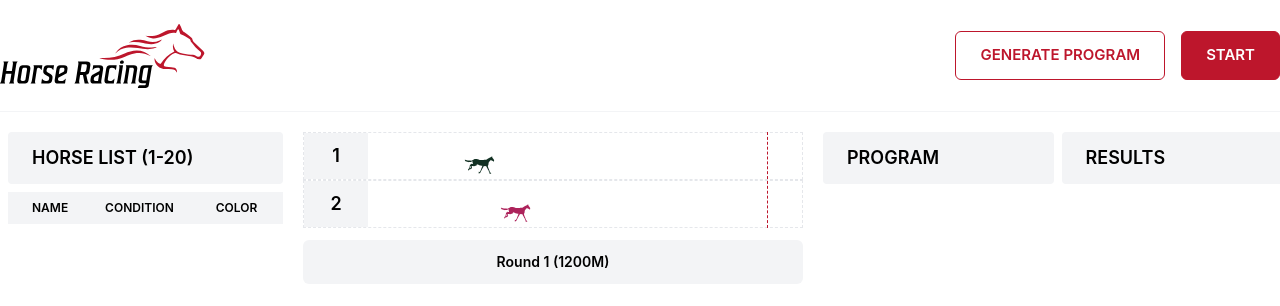
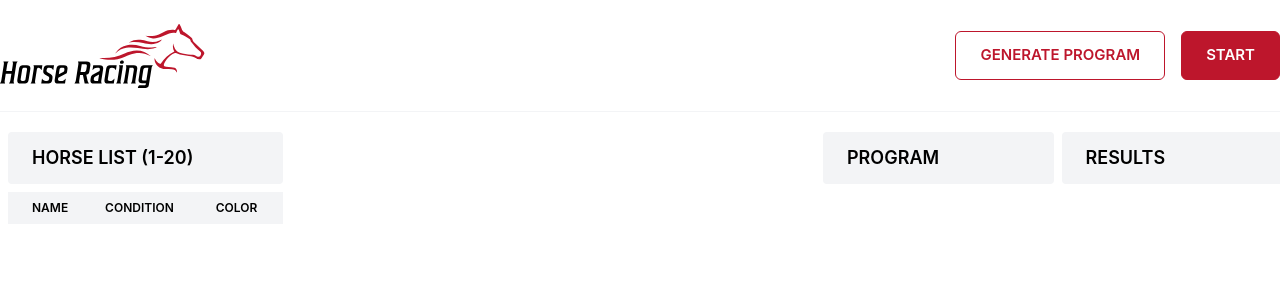
Before and after one commit to muzafferkadir/horse-racing, a Vue app: page / in a window 1280 px wide. Shown: the top 306 px of the page. Built offline with nearby package versions, Linux system fonts and the light colour scheme.

Commit message:
refactor: startProgram action created, getting info from vuex about race

```diff
--- a/src/App.vue
+++ b/src/App.vue
@@ -1,9 +1,5 @@
 <script lang="ts">
 import { defineComponent } from 'vue'
-import { mapActions } from 'vuex'
-// import RaceSchedule from './components/RaceSchedule.vue'
-// import RaceResults from './components/RaceResults.vue'
-// import RaceTrack from './components/RaceTrack.vue'
 import TheHeader from './components/TheHeader.vue'
 import HorseList from './components/HorseList.vue'
 import RaceArea from './components/RaceArea.vue'
@@ -12,44 +8,10 @@ import RaceInfo from './components/RaceInfo.vue'
 export default defineComponent({
   name: 'App',
   components: {
-    // RaceSchedule,
-    // RaceResults,
-    // RaceTrack,
     TheHeader,
     HorseList,
     RaceArea,
     RaceInfo
-  },
-  methods: {
-    ...mapActions(['generateRace', 'startRace'])
-  },
-  data() {
-    return {
-      program: {
-        rounds: [
-          { name: 'Round 1', distance: 1200 },
-          { name: 'Round 2', distance: 1600 }
-        ],
-        racers: [
-          {
-            id: 1,
-            name: 'Horse 1',
-            color: '#123123',
-            condition: 60,
-            speed: 60,
-            distance: false
-          },
-          {
-            id: 2,
-            name: 'Horse 2',
-            color: '#AD235B',
-            condition: 90,
-            speed: 80,
-            distance: false
-          }
-        ]
-      }
-    }
   }
 })
 </script>
@@ -58,7 +20,7 @@ export default defineComponent({
   <TheHeader />
   <div class="container mx-auto flex gap-5 py-5 px-2 min-w-[1300px]">
     <HorseList />
-    <RaceArea :program="program" />
+    <RaceArea />
     <RaceInfo />
   </div>
 </template>
--- a/src/components/RaceArea.vue
+++ b/src/components/RaceArea.vue
@@ -1,13 +1,13 @@
 <template>
   <div class="w-[500px]">
     <div class="sticky top-5">
-      <div class="max-h-max flex flex-col sticky">
+      <div class="max-h-max flex flex-col sticky mb-3">
         <div
           class="absolute top-0 bottom-0 right-8 w-1 border-l border-dashed border-primary-500"
         ></div>
         <div
-          v-for="(racer, index) in racers"
-          :key="racer.id"
+          v-for="(horse, index) in currentRace.participants"
+          :key="horse.id"
           class="flex items-center w-full h-12 border border-t border-dashed border-gray-200"
         >
           <div
@@ -18,25 +18,20 @@
           <div class="flex-1 relative h-full">
             <div
               class="absolute top-1/2 -translate-y-1/2 flex items-center"
-              :style="{ transform: `translateX(${getRacerPosition(racer)}px)`, color: racer.color }"
+              :style="{ transform: `translateX(${getHorsePosition(horse)}px)`, color: horse.color }"
             >
-              <IconHorse :color="racer.color" />
+              <IconHorse :color="horse.color" />
             </div>
           </div>
         </div>
       </div>
-      <div class="flex rounded-md mt-3 justify-center bg-gray-100">
+      <div
+        v-if="currentRace?.participants?.length"
+        class="flex rounded-md justify-center bg-gray-100"
+      >
         <div class="py-3 px-6 text-sm font-semibold">
-          {{ currentRound.name }} ({{ currentRound.distance }}M)
+          {{ currentRace.name }} ({{ currentRace.distance }}M)
         </div>
-      </div>
-      <div v-if="roundResults.length > 0" class="mt-3">
-        <h3 class="font-bold">Round Results:</h3>
-        <ul>
-          <li v-for="(result, index) in roundResults" :key="index">
-            Round {{ index + 1 }}: 1st: {{ result[0] }}, 2nd: {{ result[1] }}, 3rd: {{ result[2] }}
-          </li>
-        </ul>
       </div>
     </div>
   </div>
@@ -44,114 +39,92 @@
 
 <script lang="ts">
 import { defineComponent } from 'vue'
+import { mapState, mapMutations } from 'vuex'
 import IconHorse from './icons/IconHorse.vue'
-import type { PropType } from 'vue'
-
-interface Round {
-  name: string
-  distance: number
-}
-
-interface Racer {
-  id: number
-  name: string
-  color: string
-  condition: number
-  speed: number
-  distance: number
-  finished: boolean
-}
-
-interface HorseRacingProgram {
-  rounds: Round[]
-  racers: Racer[]
-}
 
 export default defineComponent({
   components: {
     IconHorse
   },
-  props: {
-    program: {
-      type: Object as PropType<HorseRacingProgram>,
-      required: true
-    }
-  },
   data() {
     return {
-      racers: [] as Racer[],
-      currentRoundIndex: 0,
       trackWidth: 400,
-      isRacing: false,
-      finishedRacers: 0,
-      roundResults: [] as number[][]
+      racePositions: {} as { [key: number]: number }
     }
   },
   computed: {
-    currentRound(): Round {
-      return this.program.rounds[this.currentRoundIndex]
+    ...mapState(['horses', 'races', 'results', 'isRacing', 'currentRaceId', 'programStarted']),
+    currentRace() {
+      return (
+        this.races.find((race) => race.id === this.currentRaceId) || {
+          participants: [],
+          distance: 0
+        }
+      )
+    },
+    raceResults() {
+      return this.results.filter((result) => result.raceId === this.currentRaceId)
     }
   },
-  mounted() {
-    this.initializeRacers()
-    this.startRace()
+  watch: {
+    isRacing(newValue) {
+      if (newValue) {
+        this.startRace()
+      }
+    }
   },
   methods: {
-    initializeRacers() {
-      this.racers = this.program.racers.map((racer) => ({
-        ...racer,
-        distance: 0,
-        finished: false
-      }))
-    },
+    ...mapMutations(['setIsRacing', 'addResult']),
+
     startRace() {
-      this.isRacing = true
+      this.racePositions = {}
+      this.currentRace.participants.forEach((horse) => {
+        this.racePositions[horse.id] = 0
+      })
       this.animateRace()
     },
+
     animateRace() {
       if (!this.isRacing) return
 
-      this.racers.forEach((racer) => {
-        if (racer.finished) return
-
-        const speedReduction = Math.max(0, (100 - racer.condition) / 100) * 0.1
-        const currentSpeed = Math.max(50, racer.speed * (1 - speedReduction))
-        racer.distance += currentSpeed / 60
-
-        if (racer.distance >= this.currentRound.distance) {
-          racer.distance = this.currentRound.distance
-          racer.finished = true
-          this.finishedRacers++
+      let allFinished = true
+      this.currentRace.participants.forEach((horse) => {
+        if (this.racePositions[horse.id] < this.currentRace.distance) {
+          const speedReduction = Math.max(0, (100 - horse.condition) / 100) * 0.1
+          const speed = Math.random() * 10 + 5 // Random speed between 5 and 15
+          this.racePositions[horse.id] += speed * (1 - speedReduction)
+          allFinished = false
         }
       })
 
-      if (this.finishedRacers === this.racers.length) {
-        this.finishRound()
+      if (allFinished) {
+        this.finishRace()
       } else {
         requestAnimationFrame(this.animateRace)
       }
     },
-    finishRound() {
-      const sortedRacers = [...this.racers].sort((a, b) => b.distance - a.distance)
-      this.roundResults.push(sortedRacers.slice(0, 3).map((racer) => racer.id))
 
-      if (this.currentRoundIndex < this.program.rounds.length - 1) {
-        this.currentRoundIndex++
-        this.resetRacersForNextRound()
-        this.startRace()
-      } else {
-        this.isRacing = false
-      }
+    finishRace() {
+      const sortedHorses = Object.entries(this.racePositions)
+        .sort(([, a], [, b]) => b - a)
+        .map(([id]) => parseInt(id))
+
+      this.addResult({
+        raceId: this.currentRaceId,
+        positions: sortedHorses.map((horseId, index) => ({ horseId, position: index + 1 }))
+      })
+      // this.setIsRacing(false)
     },
-    resetRacersForNextRound() {
-      this.racers.forEach((racer) => {
-        racer.distance = 0
-        racer.finished = false
-      })
-      this.finishedRacers = 0
+
+    getHorsePosition(horse: { id: number }) {
+      return (
+        ((this.racePositions[horse.id] || 0) / (this.currentRace.distance || 1)) * this.trackWidth
+      )
     },
-    getRacerPosition(racer: Racer) {
-      return (racer.distance / this.currentRound.distance) * this.trackWidth
+
+    getHorseName(horseId: number) {
+      const horse = this.horses.find((h) => h.id === horseId)
+      return horse ? horse.name : 'Unknown'
     }
   }
 })
--- a/src/components/TheHeader.vue
+++ b/src/components/TheHeader.vue
@@ -38,6 +38,11 @@ export default defineComponent({
     }
 
     const toggleRacing = () => {
+      if (!store.state.programStarted) {
+        store.dispatch('startProgram')
+        return
+      }
+
       store.commit('setIsRacing', !store.state.isRacing)
     }
 
--- a/src/store/index.ts
+++ b/src/store/index.ts
@@ -26,6 +26,7 @@ interface State {
   isRacing: boolean;
   currentRaceId: number | null;
   isGenerated: boolean;
+  programStarted: boolean;
 }
 
 const horseNames = [
@@ -34,8 +35,8 @@ const horseNames = [
 ];
 
 const horseColors = [
-  '#160404', '#260402', '#380400', '#470700', '#570C00', '#661100', '#751700', '#851F00', '#942700', '#A33100',
-  '#B33B00', '#C24700', '#D15400', '#E06100', '#F07000', '#FF8000', '#FF8F0F', '#FF9E1F', '#FFAB2E', '#FFB83D'
+  '#160404', '#2a2a2a', '#5d3a37', '#4d4d4d', '#570C00', '#979797', '#751700', '#836969', '#942700', '#A33100',
+  '#B33B00', '#c27b00', '#D15400', '#76541e', '#F07000', '#dcbf1e', '#cac7c3', '#efe55e', '#FFAB2E', '#ffa304'
 ];
 
 const raceLengths = [1200, 1400, 1600, 1800, 2000, 2200];
@@ -48,6 +49,7 @@ const store = createStore<State>({
     isRacing: false,
     currentRaceId: null,
     isGenerated: false,
+    programStarted: false,
   },
   mutations: {
     setHorses(state, horses: Horse[]) {
@@ -80,6 +82,10 @@ const store = createStore<State>({
 
     setIsGenerated(state, isGenerated: boolean) {
       state.isGenerated = isGenerated;
+    },
+
+    setProgramStarted(state, programStarted: boolean) {
+      state.programStarted = programStarted;
     }
   },
   actions: {
@@ -101,6 +107,7 @@ const store = createStore<State>({
       commit('setResults', []);
       commit('setIsRacing', false);
       commit('setCurrentRaceId', null);
+      commit('setProgramStarted', false);
 
       dispatch('initializeHorses');
 
@@ -121,21 +128,23 @@ const store = createStore<State>({
         commit('addRace', race);
         commit('setIsGenerated', true);
       });
+
+      if (!state.currentRaceId && state.races.length > 0) {
+        commit('setCurrentRaceId', state.races[0].id);
+      }
     },
 
-    startRace({ commit }, raceId: number) {
+    startProgram({ commit, state }) {
+      if (!state.isGenerated) {
+        return;
+      }
+
+      if (!state.currentRaceId && state.races.length > 0) {
+        commit('setCurrentRaceId', state.races[0].id);
+      }
+
+      commit('setProgramStarted', true);
       commit('setIsRacing', true);
-      commit('setCurrentRaceId', raceId);
-    },
-
-    endRace({ commit, state }, positions: { horseId: number; position: number }[]) {
-      const result: RaceResult = {
-        raceId: state.currentRaceId!,
-        positions,
-      };
-      commit('addResult', result);
-      commit('setIsRacing', false);
-      commit('setCurrentRaceId', null);
     },
   },
   getters: {
```
